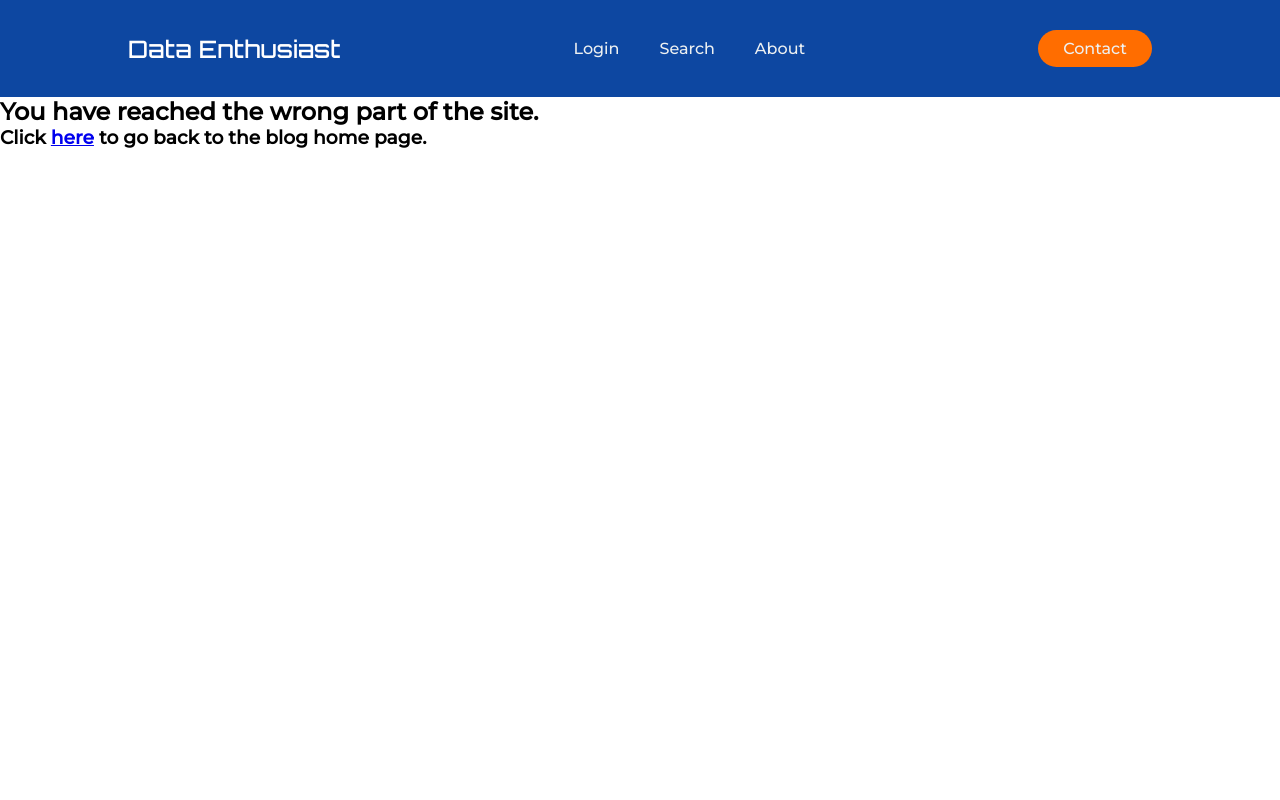
After one commit to rajis31/blog, a Flask app: template templates/404.html in a window 1280 px wide. The commit adds this page. Run offline with Flask 2, Linux system fonts and the light colour scheme; the template is opened without the code that fills it, so the values that code supplies are empty; parts of the project's set-up code (start-up, migrations or seed data) failed here and were passed over; some libraries are stand-ins or nearby versions.

Commit message:
Added in 404, updated comments, made some formatting changes, and added in links

```diff
--- a/app.py
+++ b/app.py
@@ -15,26 +15,33 @@ app.config.from_json("config.json")
 
 @app.route("/")
 def homepage():
+    """ Load blog homepage blog listing """
+
     db = load_db()
     db.connect()
     db.cur.execute("USE articles;")
-    db.cur.execute("SELECT * FROM ARTICLE;")
+    db.cur.execute("SELECT * FROM article;")
     articles = [row for row in db.cur.fetchall()]
     return render_template("index.html", articles=articles)
 
 
 @app.route("/article<int:id>")
 def article(id):
+    """ Load individual article"""
+
     db = load_db()
     db.connect()
     db.cur.execute("USE articles;")
-    db.cur.execute("SELECT likes FROM ARTICLE WHERE id = {0};".format(id))
+    db.cur.execute("SELECT likes FROM article WHERE id = {0};".format(id))
     likes = [i[0] for i in db.cur.fetchall()][0]
 
     db.cur.execute("SELECT * FROM COMMENTS WHERE article_id = {0} ORDER BY comment_id desc".format(id))
     comments = [comment for comment in db.cur.fetchall()]
+
+    db.cur.execute("SELECT max(id) FROM article;")
+    max_id = [i for i in db.cur.fetchall()][0][0]
     db.close()
-    return render_template("article{0}.html".format(id), id=id, likes=likes, comments=comments)
+    return render_template("article{0}.html".format(id), id=id, max_id=max_id, likes=likes, comments=comments)
 
 
 
@@ -42,6 +49,7 @@ def article(id):
 @app.route("/write",methods=["POST"])
 def write():
     """ API endpoint to allow updating and writing of new articles"""
+
     data    = request.data
     headers = request.headers
 
@@ -74,7 +82,8 @@ def write():
                 db = load_db()
                 db.connect()
                 db.cur.execute("USE articles;")
-                db.cur.execute("INSERT INTO article(title,views,likes,date_posted,date_updated,content) VALUES \
+                db.cur.execute("INSERT INTO article(title,views,likes,date_posted, \
+                                date_updated,content) VALUES \
                                 (%s,%s,%s,%s,%s,%s);",(title,0,0,today,today,article_name))
                 db.con.commit()
                 db.close()
@@ -88,6 +97,7 @@ def write():
 @app.route("/views",methods=["POST"])
 def updateViews():
     """ Updates number of Views on a article"""
+
     data = request.get_json()
     db = load_db()
     db.connect()
@@ -100,8 +110,8 @@ def updateViews():
 @app.route("/likes",methods=["POST"])
 def updateLikes():
     """ Updates number of Likes on a article"""
+
     data = request.get_json()
-    print(data);
     db = load_db()
     db.connect()
     db.cur.execute("USE articles;")
@@ -115,7 +125,6 @@ def addComment():
     """ Updates db with new comment """
 
     data = request.get_json()
-    print(data)
     db = load_db()
     db.connect()
     db.cur.execute("USE articles;")
@@ -129,11 +138,15 @@ def addComment():
     db.con.commit()
     db.close()
 
-
-
     return json.dumps({"article_id":data["article_id"], "name": data["name"],  "comment_id":comment_id, \
                        "date_posted":today, "comment": data["comment"]   })
 
 
+@app.errorhandler(404)
+def page_not_found(e):
+    """ Handle routes not defined here """
+
+    return render_template('404.html'), 404
+
 if __name__=="__main__":
     app.run(debug=True)
--- a/static/js/index.js
+++ b/static/js/index.js
@@ -61,21 +61,3 @@ function copyLink(idx){
     document.execCommand("copy");
     document.body.removeChild(copyhelper);
 }
-
-
-/*** Add in eventlistener to toggle comments ***/
-
-let toggleBTN = document.querySelector(".toggle");
-toggleBTN.addEventListener("click", function(){
-        let commentForm = document.querySelector(".comment-form");
-        let commentList = document.querySelector(".comment-list");
-
-        if (commentForm.style.display==="none" && commentList.style.display==="none" ){
-          commentForm.style.display = "flex";
-          commentList.style.display = "flex";
-        } else {
-          commentForm.style.display = "none";
-          commentList.style.display = "none";
-        }
-
-});
--- /dev/null
+++ b/templates/404.html
@@ -0,0 +1,42 @@
+<!DOCTYPE html>
+<head>
+    <meta charset="utf-8">
+    <meta http-equiv="X-UA-Compatible" content="IE=edge">
+    <title>Blog</title>
+    <meta name="description" content="">
+    <meta name="viewport" content="width=device-width, initial-scale=1">
+    <link href="https://fonts.googleapis.com/css?family=Montserrat:500&display=swap" rel="stylesheet">
+    <link href="https://fonts.googleapis.com/css2?family=Orbitron:wght@500&display=swap" rel="stylesheet">
+    <link rel="stylesheet" type="text/css" href="{{ url_for('static', filename='css/index.css') }}">
+    <link rel='shortcut icon' type='image/x-icon' href='favicon.png' />
+
+</head>
+<body>
+    <div class="content">
+        <header>
+            <p style="font-family: 'Orbitron', sans-serif; color: #fff; font-size: 1.5rem;">Data Enthusiast</p>
+            <ul class="nav__links">
+                <li><a href="#">Login</a></li>
+                <li><a href="#">Search</a></li>
+                <li><a href="#about">About</a></li>
+            </ul>
+            </nav>
+            <a class="cta" href="https:///www.raj302.com">Contact</a>
+            <p class="menu cta">Menu</p>
+        </header>
+        <div class="overlay">
+            <a class="close">&times;</a>
+            <div class="overlay__content">
+                <a href="#">Login</a>
+                <a href="#">Search</a>
+                <a href="#">About</a>
+            </div>
+        </div>
+
+        <h2> You have reached the wrong part of the site. </h2>
+        <h3> Click <a href="{{ url_for('homepage') }}">here</a> to go back to the blog home page.</h3>
+
+
+    <script src="{{ url_for('static', filename='js/index.js') }}"></script>
+</body>
+</html>
--- a/templates/index.html
+++ b/templates/index.html
@@ -97,9 +97,7 @@
             <div class="links">
                 <h4>QUICK LINKS</h4>
                 <ul class="quick-links">
-                    <li><a href="#">About Me</a></li>
-                    <li><a href="#">Contact Me</a></li>
-                    <li><a href="#">Main Site</a></li>
+                    <li><a href="https://www.raj302.com">Contact Me</a></li>
                 </ul>
             </div>
         </div>
```
Also changed, not shown: static/js/article.js (+19 -0 lines), templates/article1.html (+30 -6 lines).
